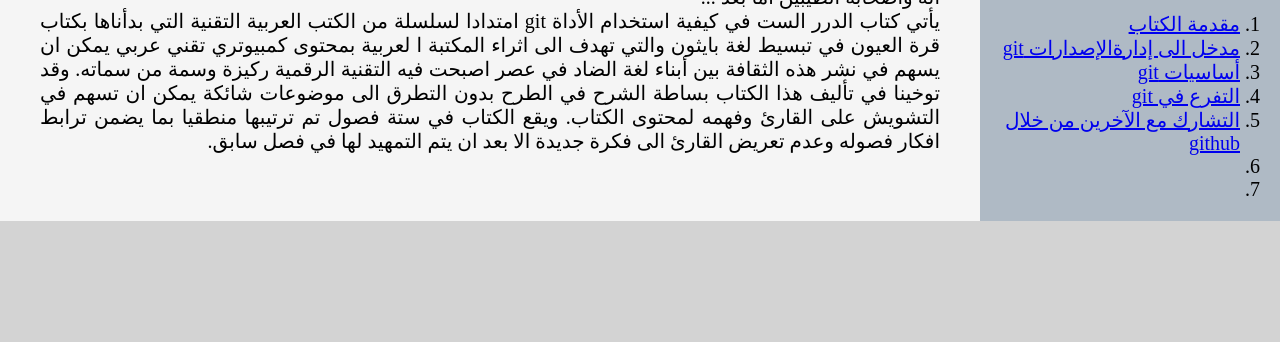
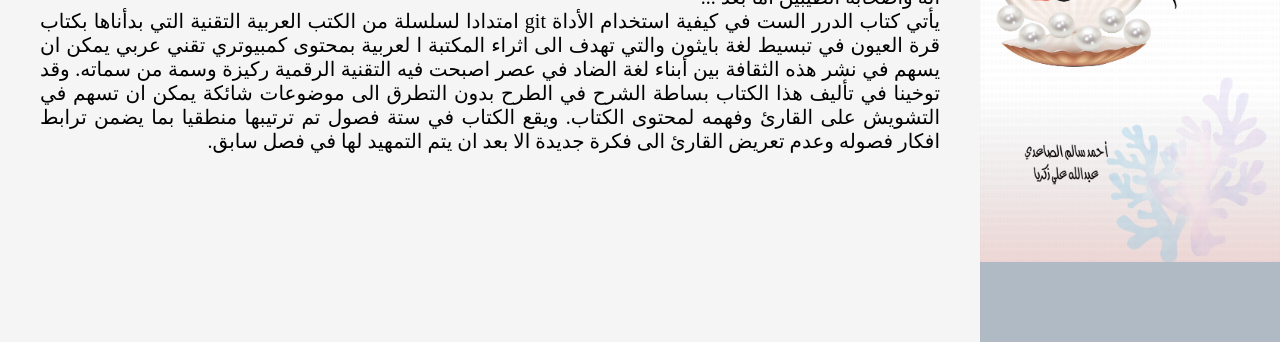
Before and after one commit to AhmadAlsaadi/git-arabic-book, a plain HTML site: page site/pages/intro.html in a window 1280 px wide. Shown: the part 183-525 px from the top of the page. Drawn offline with Linux system fonts and the light colour scheme; the site is published under a folder, as on GitHub Pages, so addresses that start at the root find nothing; a small style sheet from the web is missing; a web font is replaced by a local one.

Commit message:
fixing img link in intro.html

```diff
--- a/site/pages/intro.html
+++ b/site/pages/intro.html
@@ -11,7 +11,7 @@
 <body>
     <div class="container">
       <div class="content_table">
-        <a href="../../index.html"><img class="author" src="/img/book cover page.png"></a>
+        <a href="../../index.html"><img class="author" src="../../img/book cover page.png"></a>
 
         <h1> الفهرس</h1>
         <ol class="toc-list">
```
